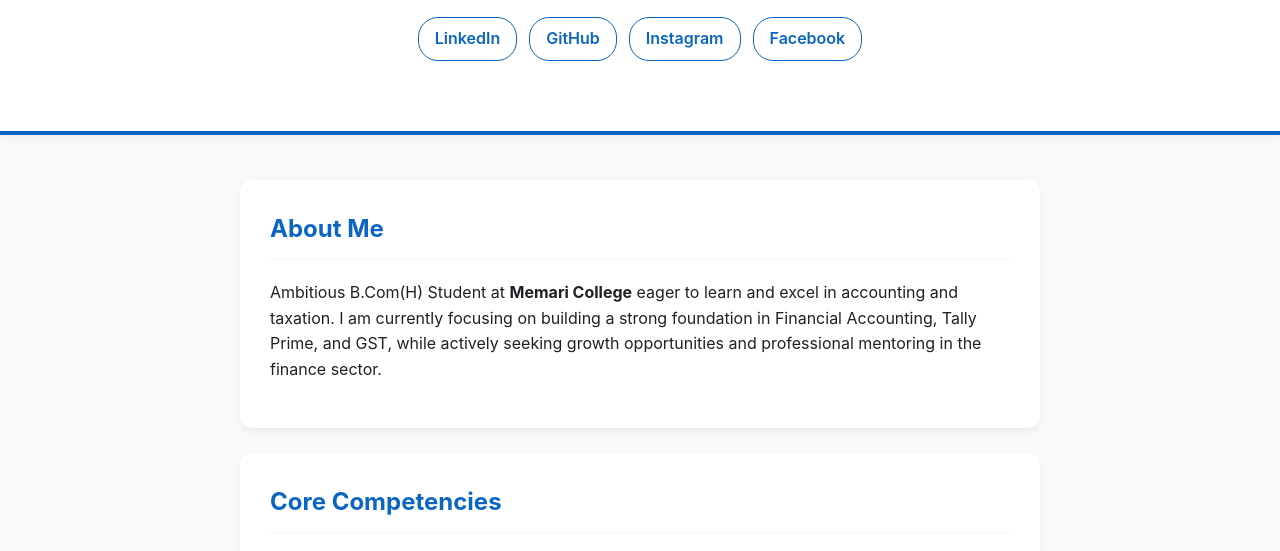
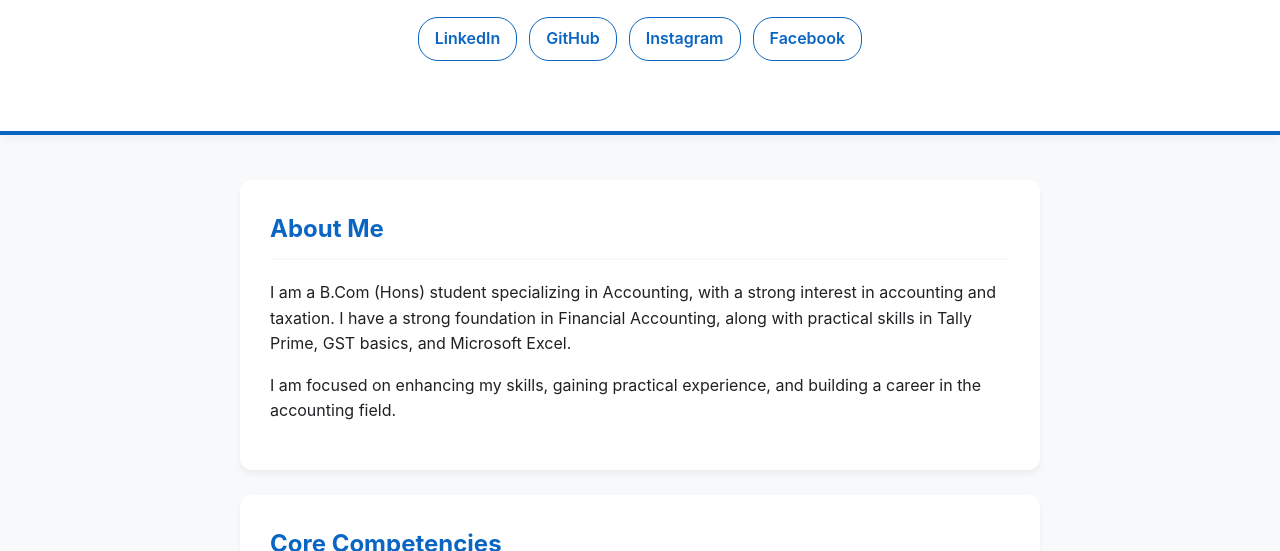
Before and after one commit to asabulmondal/asabulmondal.github.io, a plain HTML site: page index.html in a window 1280 px wide. Shown: the part 175-726 px from the top of the page. Drawn offline with Linux system fonts and the light colour scheme.

Commit message:
Revise About Me section for improved clarity
Updated the 'About Me' section to enhance clarity and detail.

```diff
--- a/index.html
+++ b/index.html
@@ -203,7 +203,8 @@
 <main class="container">
     <section class="section">
         <h2>About Me</h2>
-        <p>Ambitious B.Com(H) Student at <strong>Memari College</strong> eager to learn and excel in accounting and taxation. I am currently focusing on building a strong foundation in Financial Accounting, Tally Prime, and GST, while actively seeking growth opportunities and professional mentoring in the finance sector.</p>
+        <p>I am a B.Com (Hons) student specializing in Accounting, with a strong interest in accounting and taxation. I have a strong foundation in Financial Accounting, along with practical skills in Tally Prime, GST basics, and Microsoft Excel.</p>
+        <p>I am focused on enhancing my skills, gaining practical experience, and building a career in the accounting field.</p>
     </section>
 
     <section class="section">
```
